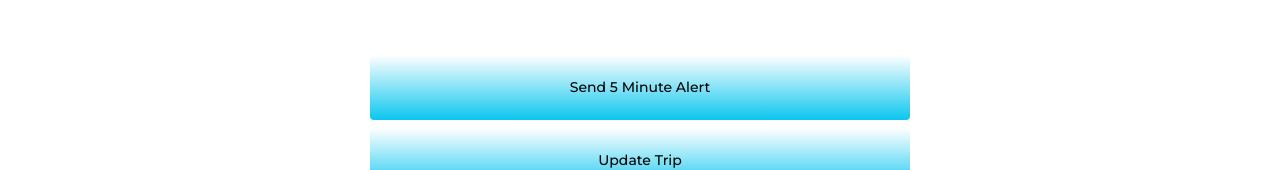
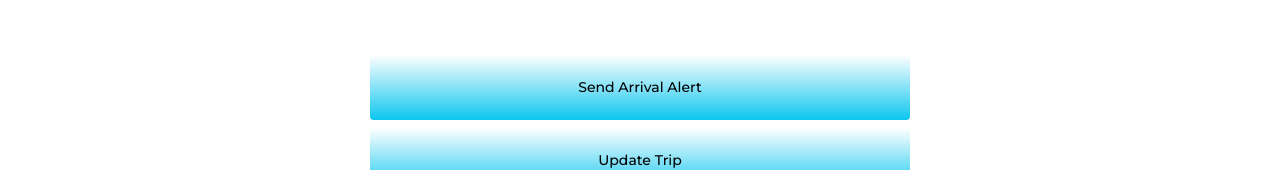
Before and after one commit to Kidsfly1/frontend, a React (Create React App) app: page /MyTrips/1 in a window 1280 px wide. Shown: the part 479-649 px from the top of the page. Built offline with nearby package versions, Linux system fonts and the light colour scheme; no server answers; sample sign-in values are in the browser's storage.

Commit message:
Final Updates

```diff
--- a/package.json
+++ b/package.json
@@ -12,7 +12,6 @@
     "bootstrap": "^4.4.1",
     "formik": "^2.1.1",
     "react": "^16.12.0",
-    "react-datepicker": "^2.10.1",
     "react-dom": "^16.12.0",
     "react-router-dom": "^5.1.2",
     "react-scripts": "3.3.0",
--- a/src/components/FamilyTripDetails.js
+++ b/src/components/FamilyTripDetails.js
@@ -14,7 +14,7 @@ import bxMap from '@iconify/icons-bx/bx-map';
 const FamilyTripDetails = (props) => {
     const {currentUser, setCurrentUser} = useContext(KidsFlyContext);
     const [tripDetail, setTripDetail] = useState({});
-    const [alertBtn, setAlertBtn] = useState(false);
+    const [alertBtn, setAlertBtn] = useState(0);
 
     useEffect(() => {
         const tripId = props.computedMatch.params.id;
@@ -27,11 +27,18 @@ const FamilyTripDetails = (props) => {
     const deleteTrip = (trip) => {
         axiosWithAuth().delete(`/trip/${props.computedMatch.params.id}`)
             .then(res => {
-                    console.log(res);
-                    props.history.push('/Welcome');
+                    props.history.push('/MyTrips');
                 }
             )
             .catch(err => console.log(err))
+    }
+
+    const updateAlertBtn = () => {
+        if(alertBtn === 2){
+            setAlertBtn(0)
+        }else{
+            setAlertBtn(alertBtn + 1)
+        }
     }
 
     return (
@@ -59,18 +66,18 @@ const FamilyTripDetails = (props) => {
             </Row>
             <Row>
                 <Col xs="12" sm={{size: 10, offset: 1}} md={{size: 8, offset: 2}} lg={{size: 6, offset: 3}} className="mt-5 mb-5">
-                    <Button color="dark" block className="p-4" onClick={() => setAlertBtn(true)}>
+                    <Button color="dark" block className="p-4" onClick={() => updateAlertBtn()}>
                         {
-                            !alertBtn ? (
-                                <>
-                                    <Icon icon={bxTimeFive} /> Send 5 Minute Alert
-                                </>
-                            ) : (
-                                <>
-                                    <Icon icon={bxMap} /> Send Arrival Alert
-                                </>
-                            )
+                            (alertBtn === 0 && <><Icon icon={bxMap} /> Send Arrival Alert</>)
                         }
+
+                        {
+                            (alertBtn === 1 && <><Icon icon={bxTimeFive} /> Send 5 Minute Alert</>)
+                        }
+                        {
+                            (alertBtn === 2 && <><Icon icon={bxTimeFive} /> Alert Sent</>)
+                        }
+
                     </Button>
                     <Link to={`/Update-Trip/${props.computedMatch.params.id}`} className="btn btn-block btn-outline-dark p-4"> <Icon icon={bxPencil} /> Update Trip </Link>
                     <Button color="danger" outline block className="p-3" onClick={() => deleteTrip()}> <Icon icon={bxTrash} /> Delete Trip </Button>
```
Also changed, not shown: 1 other file (tests, documents, lock files or other folders).
